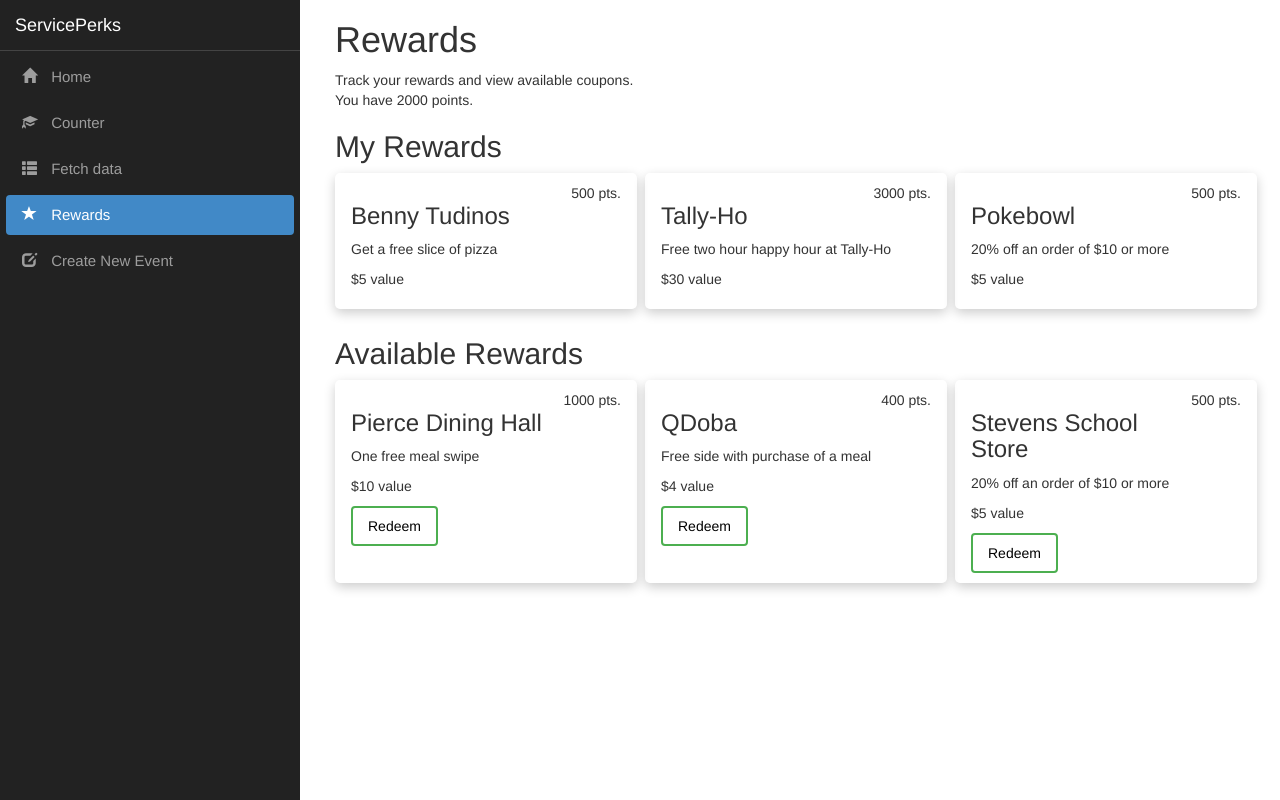
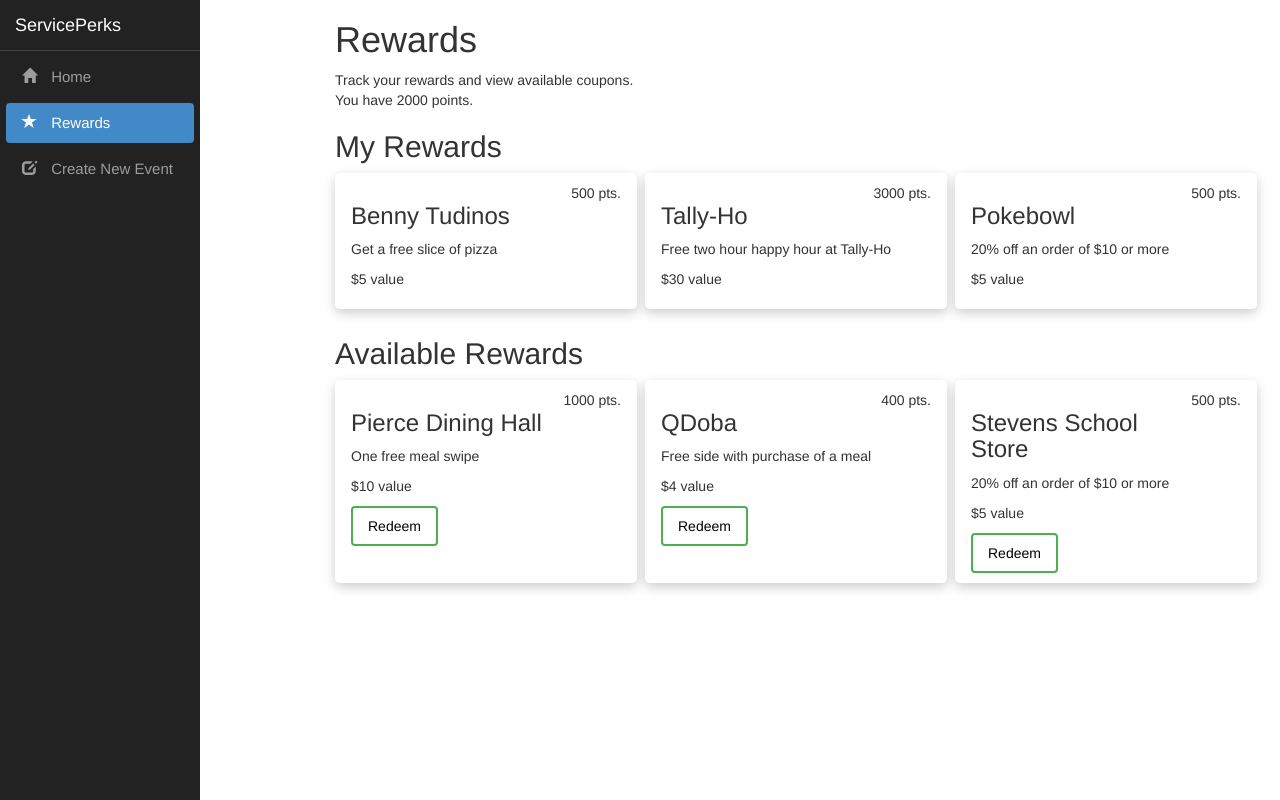
Before and after one commit to 58008hax/ServicePerks, an Angular app in the folder ClientApp/: page /rewards in a window 1280 px wide. Built offline with nearby package versions, Linux system fonts and the light colour scheme.

Commit message:
Side bar navigation changed to fixed width

```diff
--- a/ClientApp/src/app/home/home.component.html
+++ b/ClientApp/src/app/home/home.component.html
@@ -12,7 +12,6 @@
     <nav>
       <a>Popular</a>
       <a>Recent</a>
-      <a></a>
     </nav>
   </div>
 </section>
--- a/ClientApp/src/app/nav-menu/nav-menu.component.css
+++ b/ClientApp/src/app/nav-menu/nav-menu.component.css
@@ -23,7 +23,8 @@
     /* On small screens, convert the nav menu to a vertical sidebar */
     .main-nav {
         height: 100%;
-        width: calc(25% - 20px);
+        /*width: calc(25% - 20px);*/
+        width: 200px;
     }
     .navbar {
         border-radius: 0px;
--- a/ClientApp/src/app/nav-menu/nav-menu.component.html
+++ b/ClientApp/src/app/nav-menu/nav-menu.component.html
@@ -17,6 +17,7 @@
                         <span class='glyphicon glyphicon-home'></span> Home
                     </a>
                 </li>
+                <!--
                 <li [routerLinkActive]='["link-active"]'>
                     <a [routerLink]='["/counter"]' (click)='collapse()'>
                         <span class='glyphicon glyphicon-education'></span> Counter
@@ -27,6 +28,7 @@
                         <span class='glyphicon glyphicon-th-list'></span> Fetch data
                     </a>
                 </li>
+                -->
                 <li [routerLinkActive]='["link-active"]'>
                     <a [routerLink]='["/rewards"]' (click)='collapse()'>
                         <span class='glyphicon glyphicon-star'></span> Rewards
```
